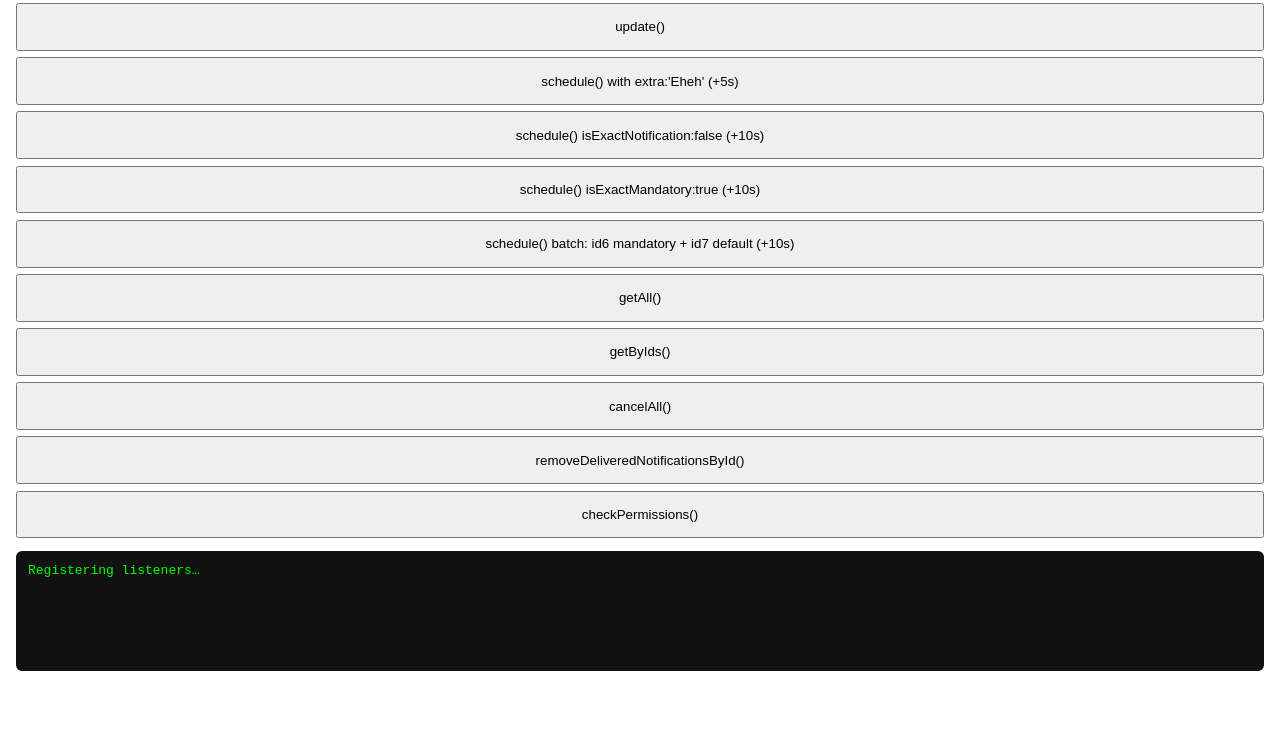
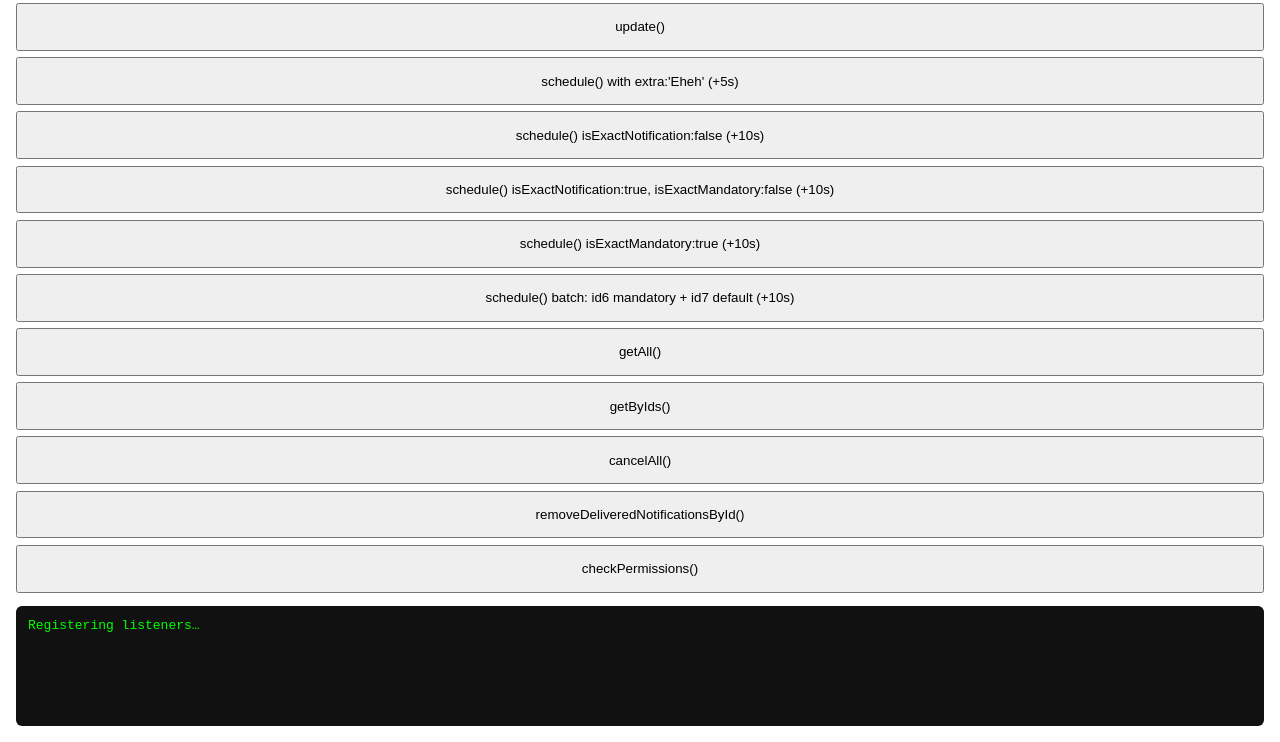
Before and after one commit to ionic-team/capacitor-local-notifications, a website: page example-app/www/index.html in a window 1280 px wide. Shown: the part 133-875 px from the top of the page. Before the commit the page ends 820 px from the top, so only its background shows below. Drawn offline with Linux system fonts and the light colour scheme.

```diff
--- a/example-app/www/index.html
+++ b/example-app/www/index.html
@@ -9,6 +9,7 @@
     <button onclick="run('update',{notifications:[{id:1,title:'Upd',body:'B2',schedule:{at:new Date(Date.now()+5000)}}]})">update()</button>
     <button onclick="run('schedule',{notifications:[{id:3,title:'Extra',body:'Has extra data',schedule:{at:new Date(Date.now()+5000)},extra:'Eheh'}]})">schedule() with extra:'Eheh' (+5s)</button>
     <button onclick="run('schedule',{notifications:[{id:4,title:'Inexact',body:'isExactNotification:false',schedule:{at:new Date(Date.now()+10000)},isExactNotification:false}]})">schedule() isExactNotification:false (+10s)</button>
+    <button onclick="run('schedule',{notifications:[{id:8,title:'Exact non-mandatory',body:'isExactNotification:true, isExactMandatory:false',schedule:{at:new Date(Date.now()+10000)},isExactNotification:true,isExactMandatory:false}]})">schedule() isExactNotification:true, isExactMandatory:false (+10s)</button>
     <button onclick="run('schedule',{notifications:[{id:5,title:'Mandatory',body:'isExactMandatory:true (revoke Alarms &amp; reminders first to see it reject)',schedule:{at:new Date(Date.now()+10000)},isExactMandatory:true}]})">schedule() isExactMandatory:true (+10s)</button>
     <button onclick="run('schedule',{notifications:[{id:6,title:'Mandatory (batch A)',body:'isExactMandatory:true',schedule:{at:new Date(Date.now()+10000)},isExactMandatory:true},{id:7,title:'Non-mandatory (batch B)',body:'default flags',schedule:{at:new Date(Date.now()+10000)}}]})">schedule() batch: id6 mandatory + id7 default (+10s)</button>
     <button onclick="run('getAll',{})">getAll()</button>
```
Also changed, not shown: 1 other file.
